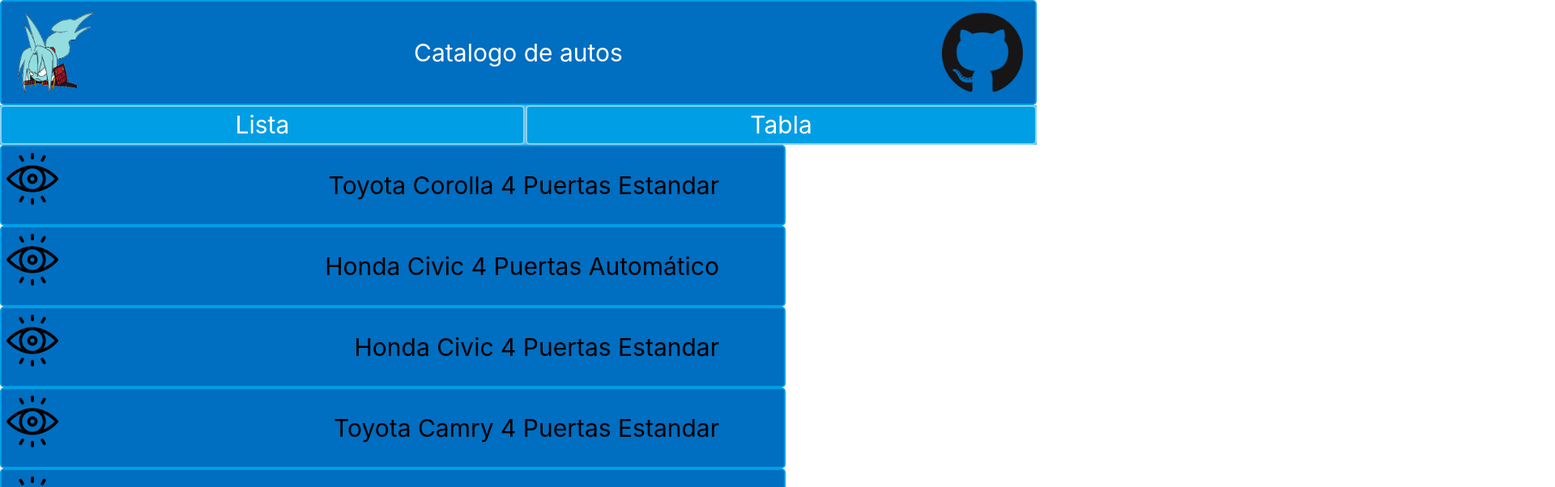
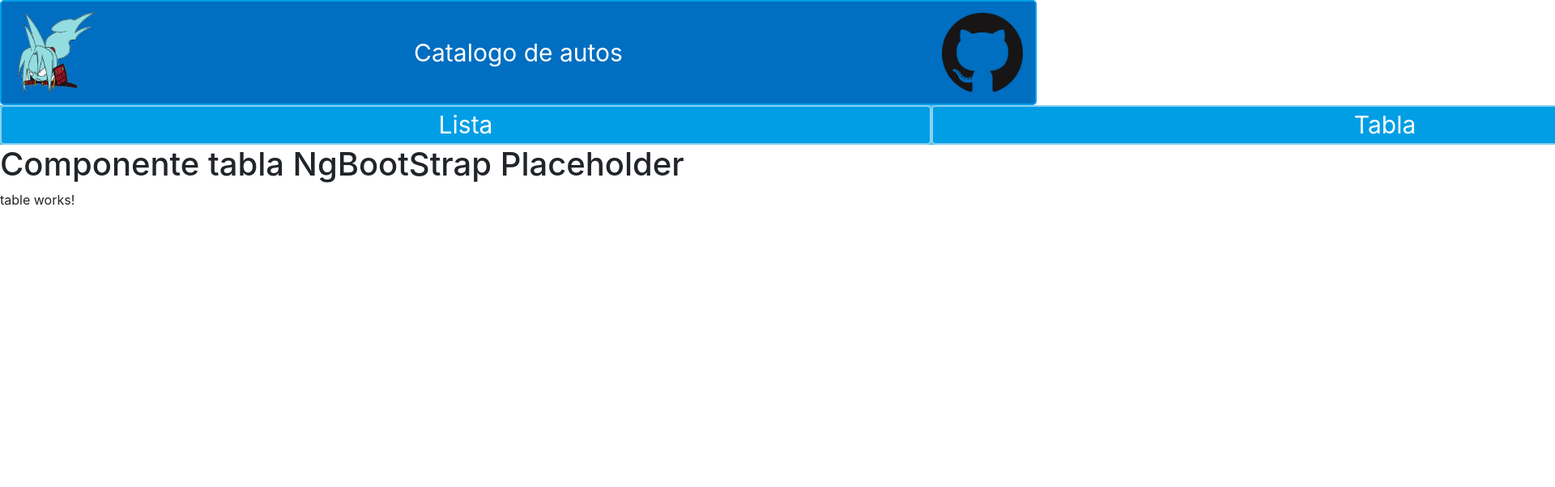
Before and after one commit to rjsolis/modulo, an Angular app: page /table in a window 1280 px wide. Shown: the top 602 px of the page at 81% size, 1920 px wide, since content can reach past the window. Built offline with nearby package versions, Linux system fonts and the light colour scheme.

Commit message:
E3 A5
E3 A5

```diff
--- a/src/app/app.component.html
+++ b/src/app/app.component.html
@@ -2,7 +2,4 @@
 <!-- Toolbar -->
 
 <app-header></app-header>
-<app-list>
-
-
-</app-list>
+<router-outlet></router-outlet>
--- a/src/app/app.module.ts
+++ b/src/app/app.module.ts
@@ -5,6 +5,9 @@
 import { HeaderComponent } from './header/header.component';
 import { ListComponent } from './list/list.component';
 import { NgbModule } from '@ng-bootstrap/ng-bootstrap';
+import { AppRoutingModule } from './app-routing.module';
+import { TableComponent } from './table/table.component';
+
 
 
 
@@ -14,6 +17,8 @@
     AppComponent,
     HeaderComponent,
     ListComponent,
+    TableComponent,
+
 
 
 
@@ -21,6 +26,7 @@
   imports: [
     BrowserModule,
     NgbModule,
+    AppRoutingModule,
 
   ],
   providers: [],
--- a/src/app/header/header.component.html
+++ b/src/app/header/header.component.html
@@ -6,6 +6,9 @@
 </div>
 
 <div class="my-container">
-  <div class="item">Lista</div>
+  <a routerLink="/list">
+  <div class="item">Lista</div></a>
+  <a routerLink="/table">
   <div class="item2">Tabla</div>
+</a>
 </div>
--- /dev/null
+++ b/src/app/table/table.component.html
@@ -0,0 +1,2 @@
+<h1>Componente tabla NgBootStrap Placeholder</h1>
+<p>table works!</p>
--- /dev/null
+++ b/src/app/table/table.component.ts
@@ -0,0 +1,15 @@
+import { Component, OnInit } from '@angular/core';
+
+@Component({
+  selector: 'app-table',
+  templateUrl: './table.component.html',
+  styleUrls: ['./table.component.css']
+})
+export class TableComponent implements OnInit {
+
+  constructor() { }
+
+  ngOnInit(): void {
+  }
+
+}
```
Also changed, not shown: src/app/app-routing.module.ts (added, +27 -0 lines), src/app/table/table.component.css (added), 1 other file (tests, documents, lock files or other folders).
